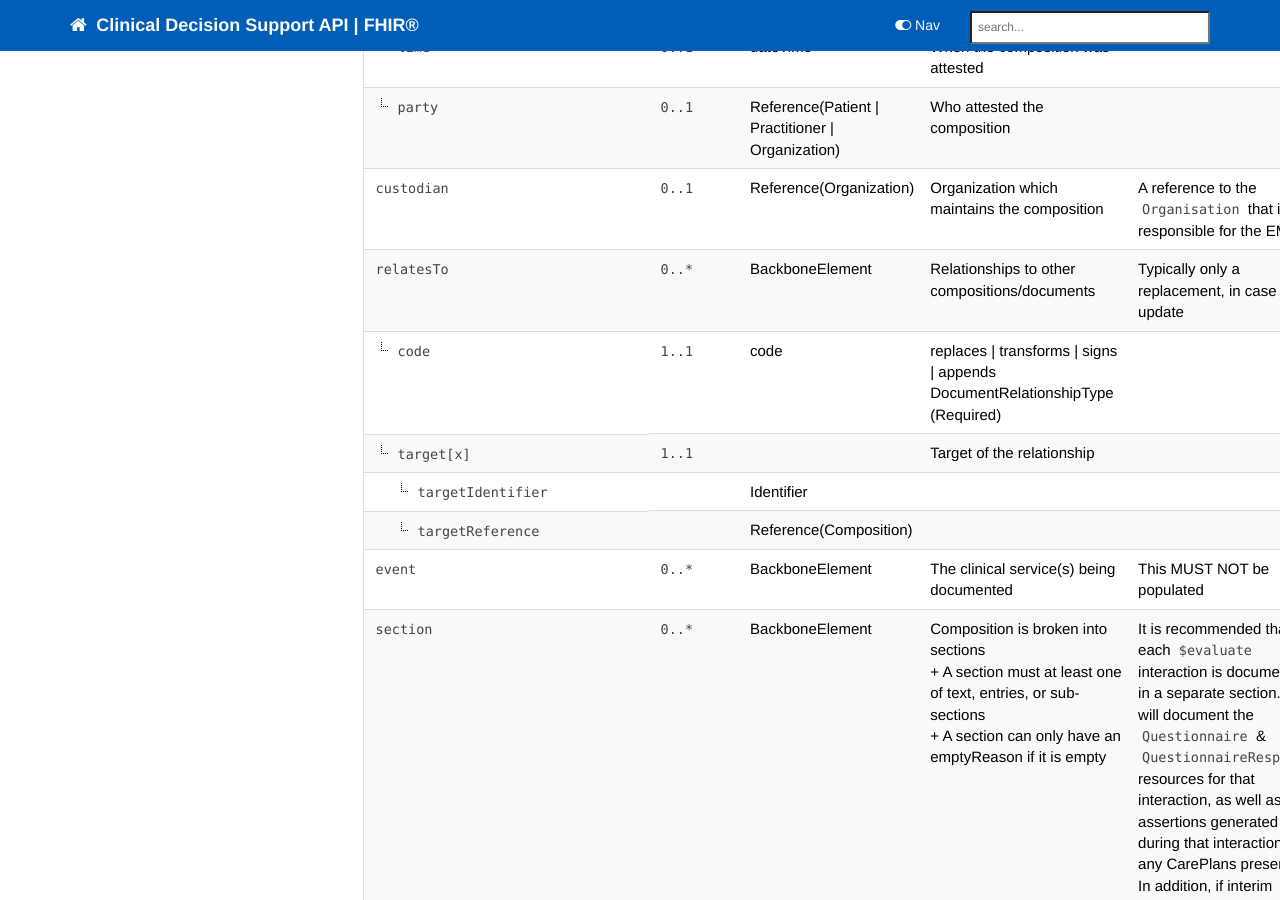
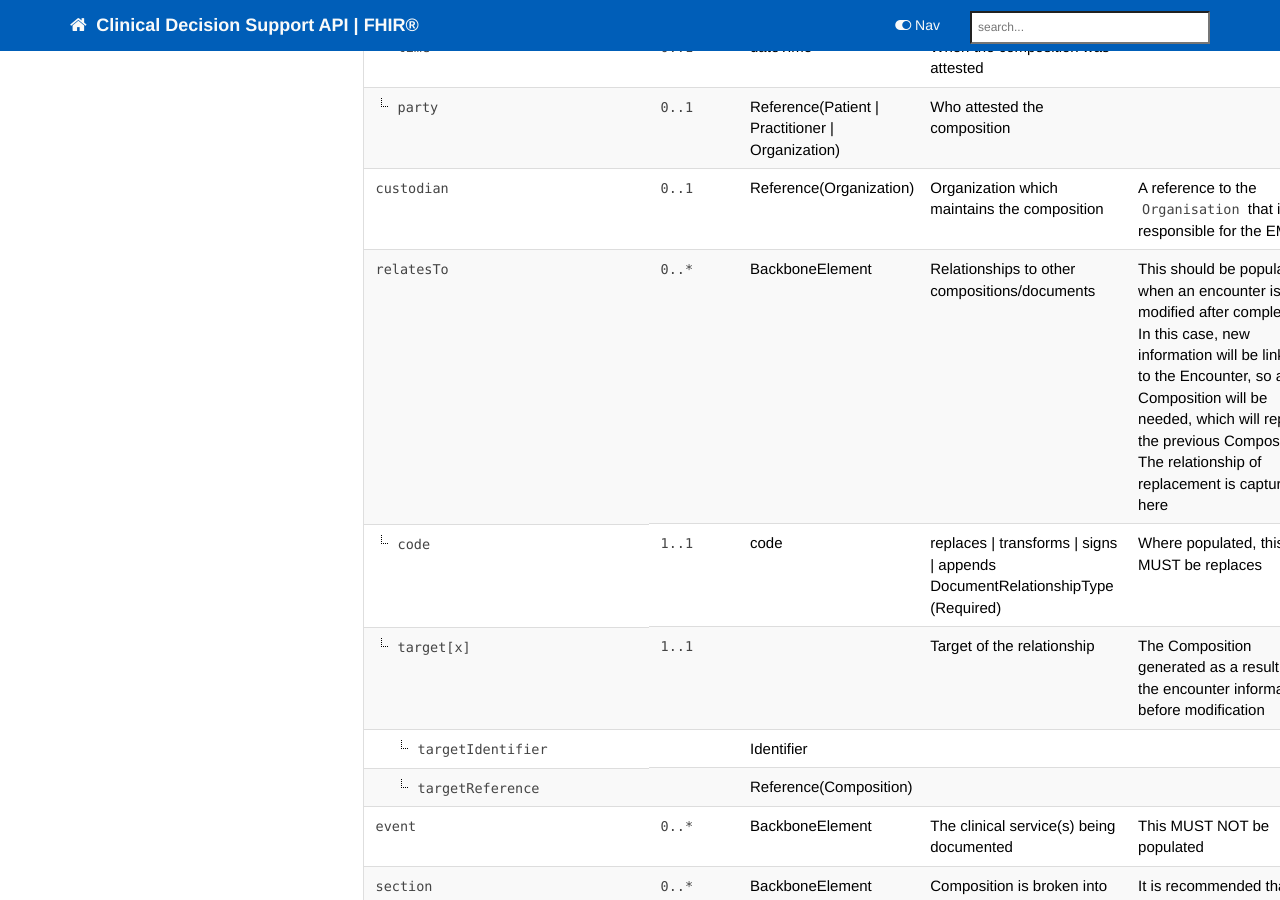
Before and after one commit to nhsconnect/FHIR-CDS, a Jekyll site: the page built from pages/explore/api_composition.md, in a window 1280 px wide and 900 px high, scrolled down 2488 px. Built offline with Jekyll 4.4.1, drawn with Linux system fonts in a browser that asks for light colours; nearby versions of some CDN libraries; comment, search, counter and statistics services are not loaded.

Commit message:
Update api_composition.md
Updated guidance around relationship

```diff
--- a/pages/explore/api_composition.md
+++ b/pages/explore/api_composition.md
@@ -206,7 +206,7 @@ CompositionAttestationMode (Required)</td>
     <td><code>0..*</code></td>
     <td>BackboneElement</td>
     <td>Relationships to other compositions/documents</td>
-    <td>Typically only a replacement, in case of update</td>
+    <td>This should be populated when an encounter is modified after completion.  In this case, new information will be linked to the Encounter, so a new Composition will be needed, which will replace the previous Composition.  The relationship of replacement is captured here</td>
 </tr>
 <tr>
     <td class="sub"><code>code</code></td>
@@ -214,14 +214,14 @@ CompositionAttestationMode (Required)</td>
     <td>code</td>
     <td>replaces | transforms | signs | appends<br>
 DocumentRelationshipType (Required)</td>
-    <td></td>
+    <td>Where populated, this MUST be replaces</td>
 </tr>
 <tr>
     <td class="sub"><code>target[x]</code></td>
     <td><code>1..1</code></td>
     <td></td>
     <td>Target of the relationship</td>
-    <td></td>
+    <td>The Composition generated as a result of the encounter information before modification</td>
 </tr>
 <tr>
     <td class="sub-sub"><code>targetIdentifier</code></td>
```
